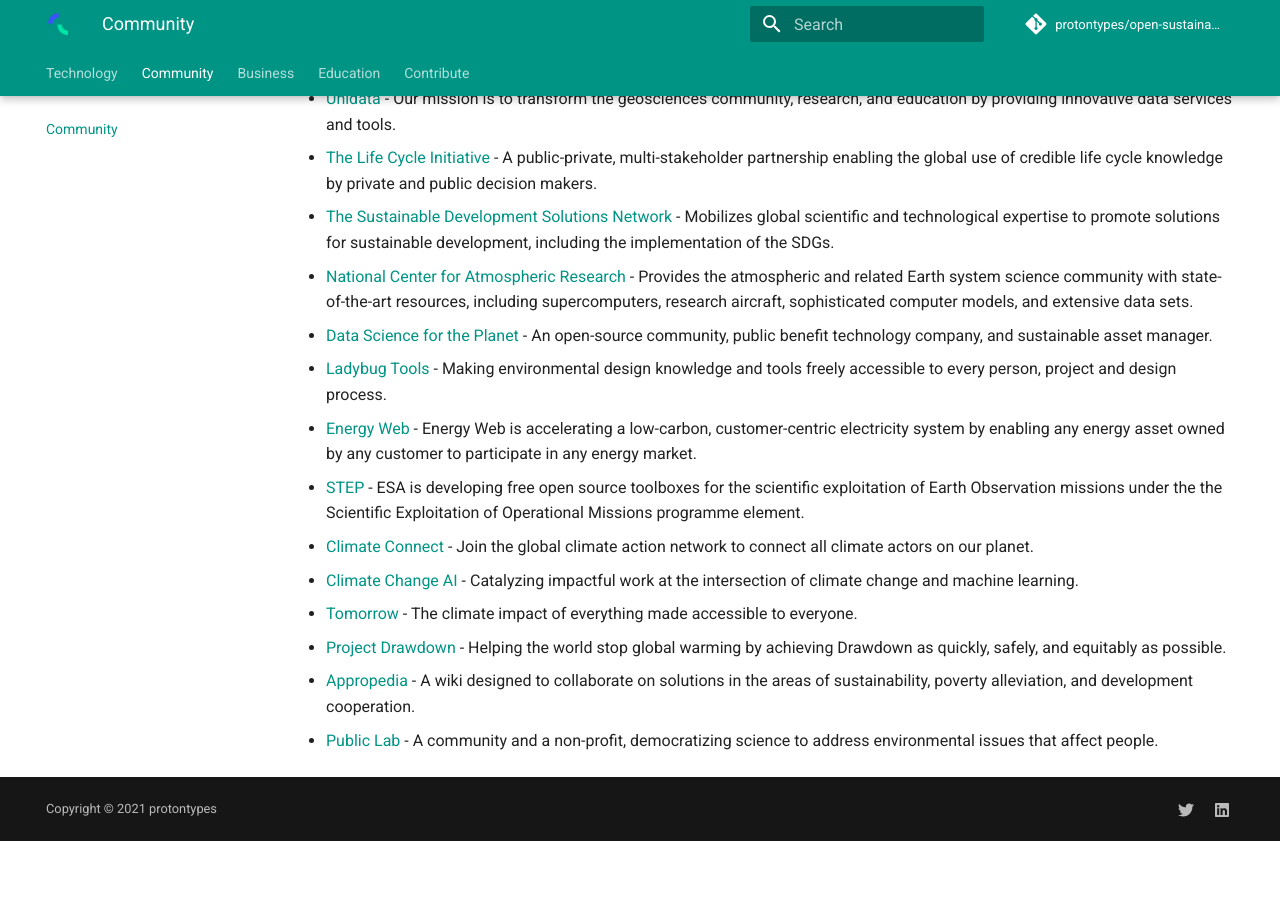
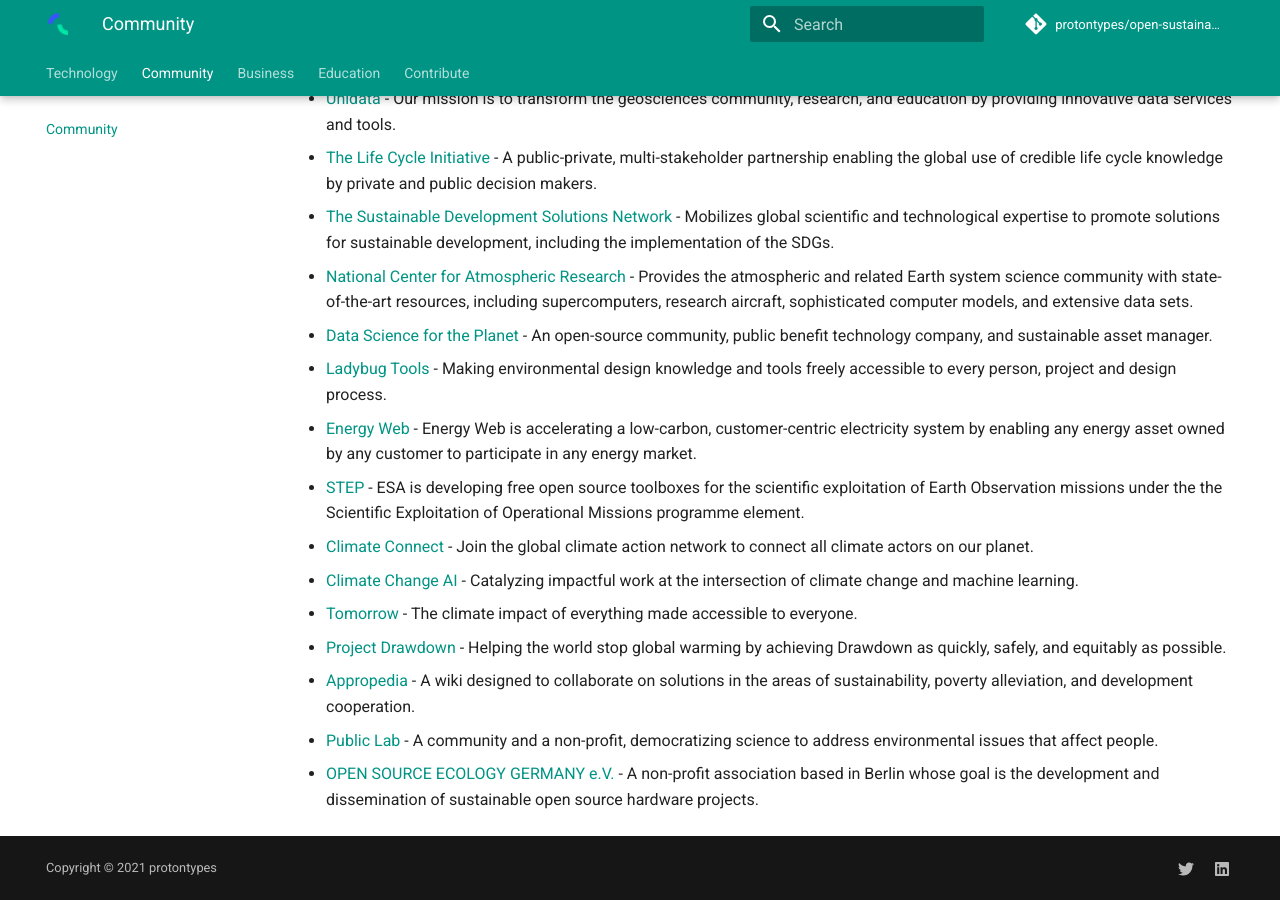
Before and after one commit to protontypes/open-sustainable-technology, an MkDocs documentation site: the page built from docs/community.md, in a window 1280 px wide and 900 px high, scrolled down 1834 px. Built offline with MkDocs 1.6.1 and Material for MkDocs 9.7.7, drawn with Linux system fonts in a browser that asks for light colours; comment, search, counter and statistics services are not loaded; before the commit the page ends 2675 px from its top, so only the background shows below that.

Commit message:
Added OEC to communities
A non-profit association based in Berlin whose goal is the development and dissemination of sustainable open source hardware projects. https://www.ose-germany.de/ @OSEGermany #opensourcehardware

```diff
--- a/docs/community.md
+++ b/docs/community.md
@@ -48,3 +48,4 @@
 - [Project Drawdown](https://drawdown.ecochallenge.org/) - Helping the world stop global warming by achieving Drawdown as quickly, safely, and equitably as possible.
 - [Appropedia](https://www.appropedia.org/OpenClimate) - A wiki designed to collaborate on solutions in the areas of sustainability, poverty alleviation, and development cooperation.
 - [Public Lab](https://publiclab.org/) - A community and a non-profit, democratizing science to address environmental issues that affect people.
+- [OPEN SOURCE ECOLOGY GERMANY e.V.](https://www.ose-germany.de/) - A non-profit association based in Berlin whose goal is the development and dissemination of sustainable open source hardware projects.
```
